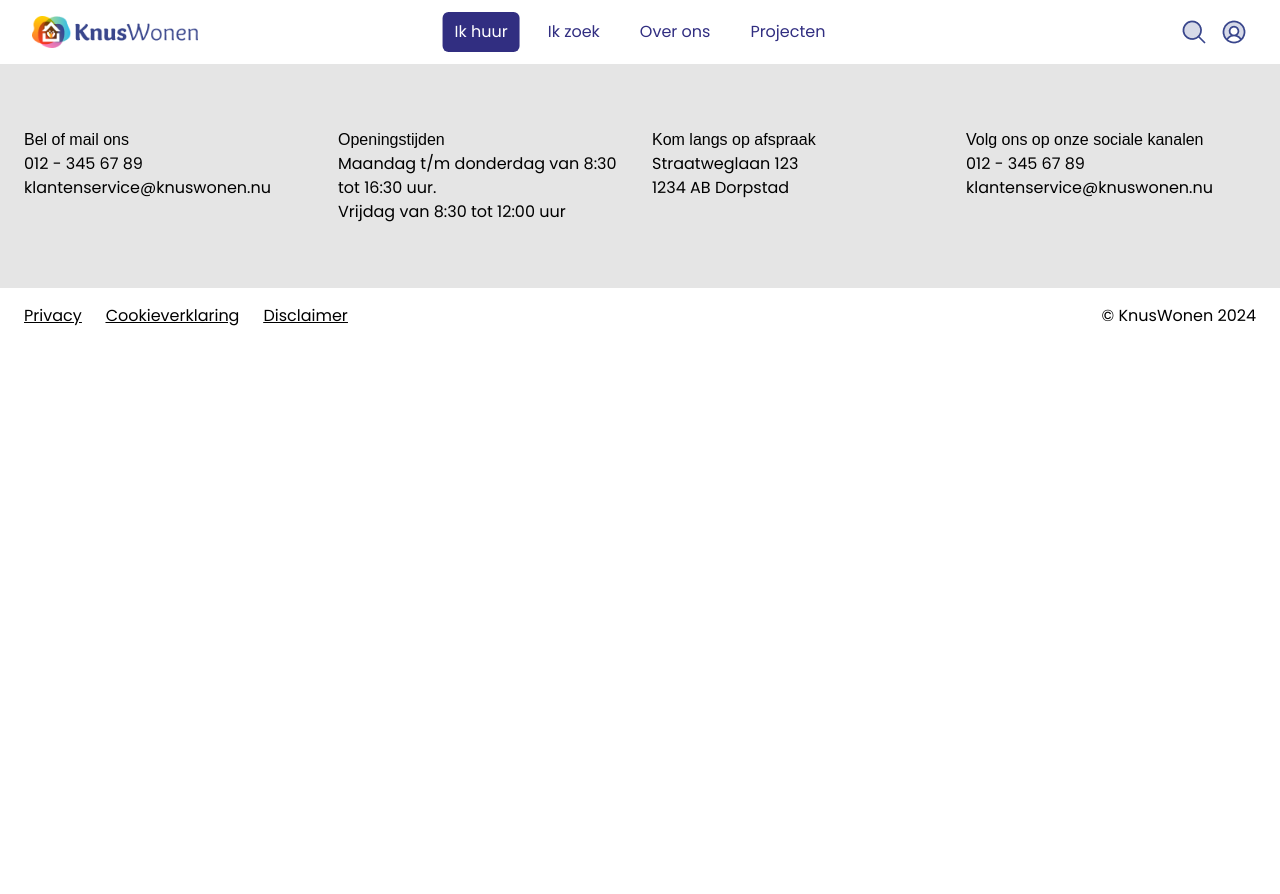
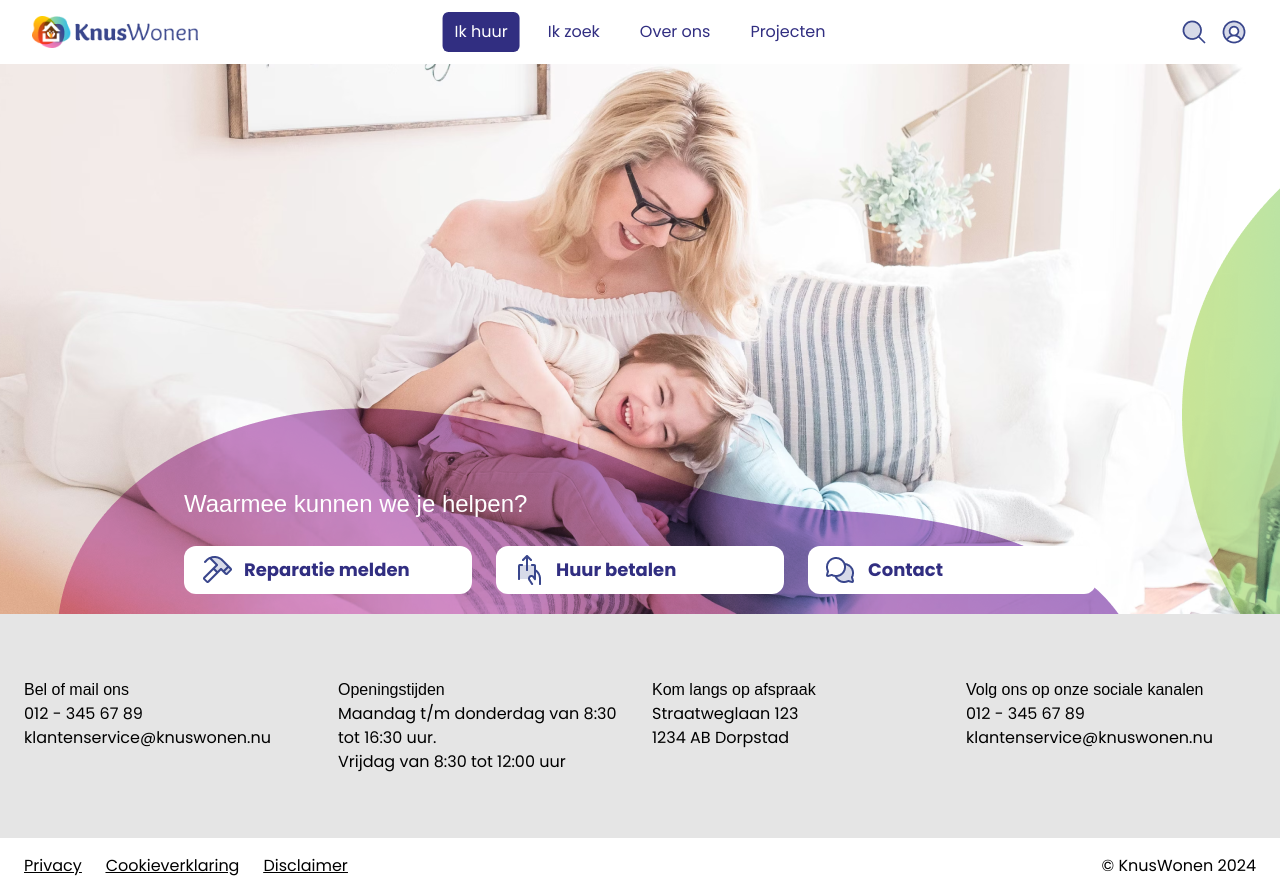
Before and after one commit to keithzano/knuswonen, a Next.js app: page / in a window 1280 px wide. Before the commit the page ends 800 px from the top, so only its background shows below. Built offline with nearby package versions, Linux system fonts and the light colour scheme; a web font is replaced by a local one.

Commit message:
Adds the Hero Section

```diff
--- a/src/app/components/Hero.tsx
+++ b/src/app/components/Hero.tsx
@@ -0,0 +1,28 @@
+export  const Hero: React.FC = () => {
+    return (
+      <section className="flex w-full mx-auto min-h-[550px] overflow-hidden bg-[url('/images/HeroBackground.png')] bg-no-repeat bg-fill bg-center">
+        <div className="container mx-auto p-5 flex flex-col justify-end">
+          <div className="max-w-[912px] mx-auto w-full space-y-6">
+            <h2 className=" font-medium text-2xl leading-9 text-white ">Waarmee kunnen we je helpen?</h2>
+            <div className="grid grid-cols-1 md:grid-cols-3 gap-6">
+              <button className="bg-white md:max-w-72 text-indigo-900 text-lg font-semibold leading-7 py-2 px-4 rounded-xl inline-flex items-center justify-center md:justify-start gap-3">
+               <img src="images/HammerIcon.png" alt=" hammer icon" />
+                <span>Reparatie melden</span>
+              </button>
+
+             <button className="bg-white md:max-w-72 text-indigo-900 text-lg font-semibold leading-7 py-2 px-4 rounded-xl inline-flex items-center justify-center md:justify-start gap-3" >
+               <img src="images/HandDepositIcon.png" alt=" Hand Deposit Icon" />
+                <span>Huur betalen</span>
+              </button>
+
+              <button className="bg-white md:max-w-72 text-indigo-900 text-lg font-semibold leading-7 py-2 px-4 rounded-xl inline-flex items-center justify-center md:justify-start gap-3" >
+               <img src="images/ChatsCircle.png" alt=" Chats Circlehammer icon" />
+                <span>Contact</span>
+              </button>
+
+            </div>
+          </div>
+        </div>
+      </section>
+    )
+  }
--- a/src/app/page.tsx
+++ b/src/app/page.tsx
@@ -1,7 +1,10 @@
 import Image from "next/image";
+import { Hero } from "./components/Hero";
 
 export default function Home() {
   return (
-    <></>
+    <main>
+      <Hero/>
+    </main>
   );
 }
```
